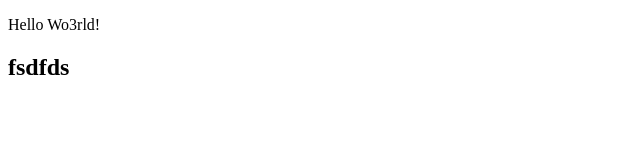
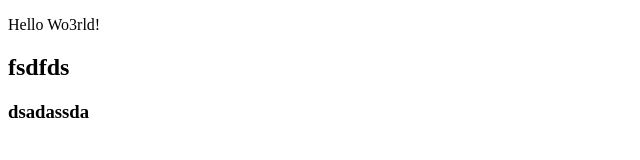
Before and after one commit to DisurIE/testvs, a website: page index.html in a window 1280 px wide. Shown: the whole page, without its empty margins (0-640 px from the left). Drawn offline with Linux system fonts and the light colour scheme.

Commit message:
Edit index.html 2

```diff
--- a/index.html
+++ b/index.html
@@ -8,6 +8,7 @@
 <body>
     <p>Hello Wo3rld!</p>
     <h2>fsdfds</h2>
+    <h3>dsadassda</h3>
     <script src="js/script.js"></script>
 </body>
 </html>
```
